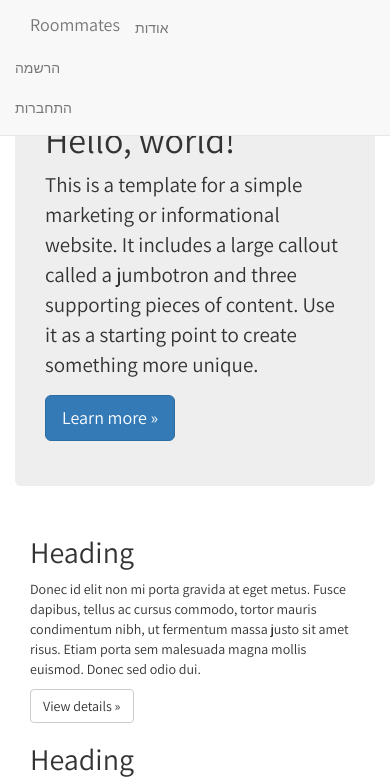
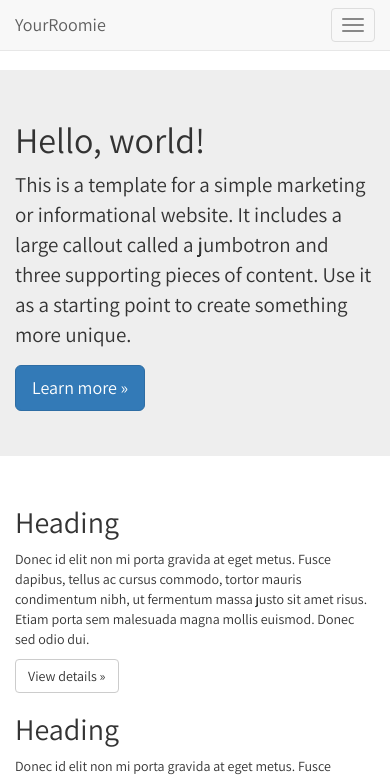
Before and after one commit to tzlilal/roommates, an Angular app: page / in a window 390 px wide. Shown: the top 779 px of the page. Built offline with nearby package versions, Linux system fonts and the light colour scheme; a web font is replaced by a local one.

Commit message:
added 'hamburger' option in the navbar

```diff
--- a/package.json
+++ b/package.json
@@ -23,6 +23,7 @@
     "@angular/router": "^5.0.0",
     "bootstrap": "^3.3.7",
     "core-js": "^2.4.1",
+    "jquery": "^3.2.1",
     "ngx-bootstrap": "^2.0.0-beta.11",
     "rxjs": "^5.5.2",
     "zone.js": "^0.8.14"
--- a/src/app/app.component.html
+++ b/src/app/app.component.html
@@ -1,4 +1,2 @@
-<div class="container">
-  <app-navbar></app-navbar>
-  <app-home></app-home>
-</div>
+<app-navbar></app-navbar>
+<app-home></app-home>
--- a/src/app/navbar/navbar.component.html
+++ b/src/app/navbar/navbar.component.html
@@ -1,12 +1,25 @@
 <div class="row">
     <nav class="navbar navbar-default navbar-fixed-top">
       <div class="container">
-      <a class="navbar-brand" href="#">Roommates</a>
+        <div class="navbar-header">
+          <!-- creating the hamburger menu (will appear when shrinking the size of the window) -->
+          <button type="button" class="navbar-toggle collapsed" data-toggle="collapse" data-target="#bs-nav-demo" aria-expanded="false">
+              <span class="sr-only">Toggle navigation</span>
+              <span class="icon-bar"></span>
+              <span class="icon-bar"></span>
+              <span class="icon-bar"></span>
+              <!-- each span responsible for the bars -->
+            </button>
+            <a class="navbar-brand" href="#">YourRoomie</a>
+        </div>
+        <div class="collapse navbar-collapse" id="bs-nav-demo">
+          <!-- the collapse makes the li's disappear when minimizing the page -->
           <ul class="nav navbar-nav navbar-right">
             <li><a href="#">אודות</a></li>
             <li><a href="#">הרשמה</a></li>
             <li><a href="#">התחברות</a></li>
           </ul>
         </div>
+      </div>
     </nav>
   </div>
```
Also changed, not shown: .angular-cli.json, 1 other file (tests, documents, lock files or other folders). Lines whose indentation alone changed are shown as unchanged.
